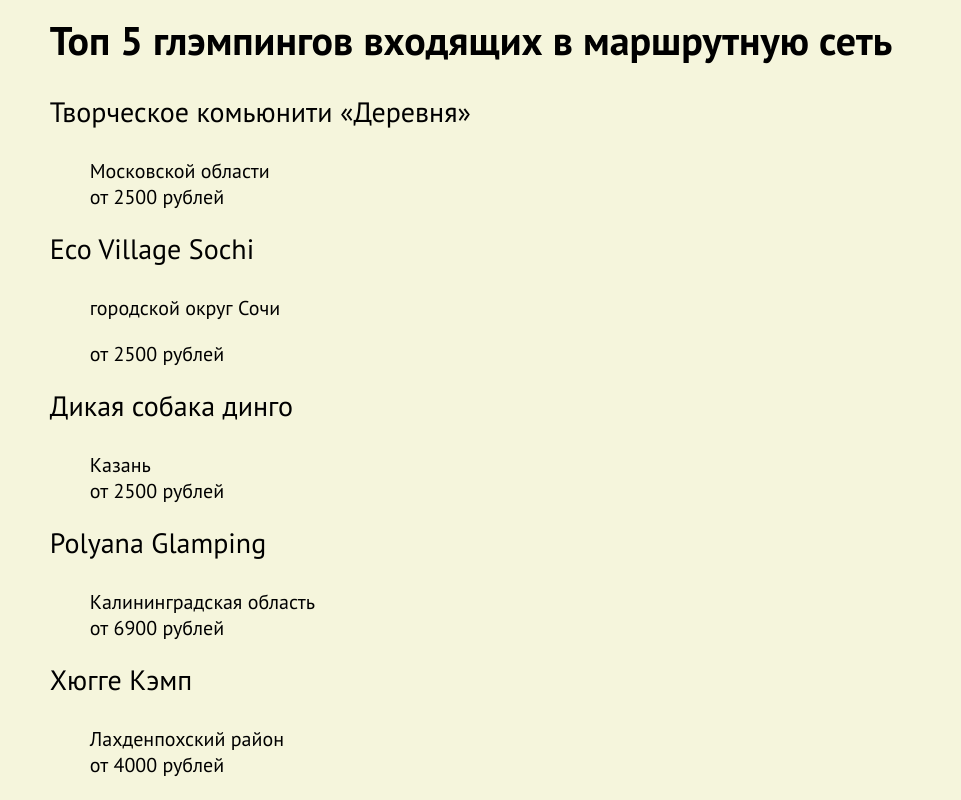
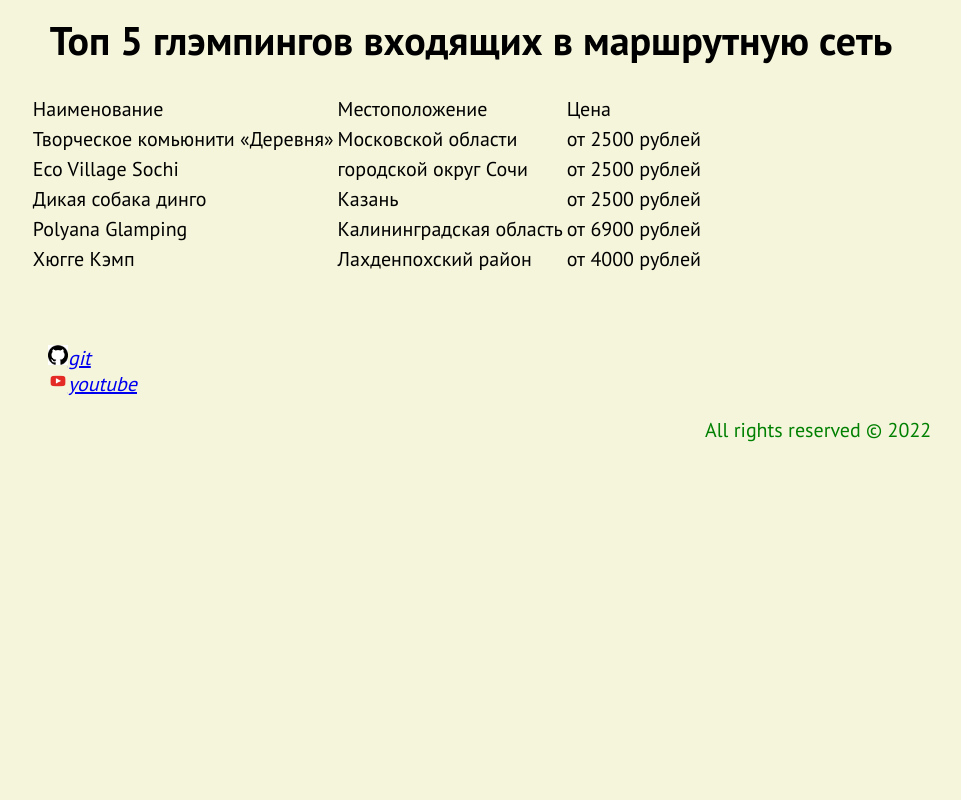
Before and after one commit to Svetoshek/Kalashnikova-211-331-web-dev-2022-1, a plain HTML site: page index.html in a window 1280 px wide. Shown: the part 3880-4680 px from the top of the page, without its empty margins (251-1212 px from the left). After the commit the page ends 4343 px from the top, so only its background shows below. Drawn offline with Linux system fonts and the light colour scheme.

Commit message:
Update index.html

```diff
--- a/index.html
+++ b/index.html
@@ -69,38 +69,46 @@
 		строительство глэмпингов в популярных туристических локациях, в том числе на Байкале, Алтае, в Карелии и на
 		Камчатке.
 		<h1>Топ 5 глэмпингов входящих в маршрутную сеть</h1>
-		<dl>
-			<dt>
-				<p>Творческое комьюнити «Деревня»</p>
-			</dt>
-			<dd>Московской области</dd>
-			<dd>от 2500 рублей</dd>
+		<table>
+			<tr>
+				<td>Наименование</td>
+				<td>Местоположение</td>
+				<td>Цена</td>
+			</tr>
+			<tr>
+				<td>Творческое комьюнити «Деревня»</td>
+				<td>Московской области</td>
+				<td>от 2500 рублей</td>
+			</tr>
+			<tr>
 
-			<dt>
-				<p>Eco Village Sochi</p>
-			</dt>
-			<dd>
-				<p>городской округ Сочи</p>
-			</dd>
-			<dd>
-				<p>от 2500 рублей</p>
-			</dd>
-			<dt>
-				<p>Дикая собака динго</p>
-			</dt>
-			<dd>Казань</dd>
-			<dd>от 2500 рублей</dd>
-			<dt>
-				<p>Polyana Glamping</p>
-			</dt>
-			<dd>Калининградская область</dd>
-			<dd>от 6900 рублей</dd>
-			<dt>
-				<p>Хюгге Кэмп</p>
-			</dt>
-			<dd>Лахденпохский район</dd>
-			<dd>от 4000 рублей</dd>
-		</dl>
+				<td>Eco Village Sochi</td>
+				<td>городской округ Сочи</td>
+				<td>от 2500 рублей</td>
+
+			</tr>
+			<tr>
+
+				<td>Дикая собака динго</td>
+				<td>Казань</td>
+				<td>от 2500 рублей</td>
+
+			</tr>
+			<tr>
+
+				<td>Polyana Glamping</td>
+				<td>Калининградская область</td>
+				<td>от 6900 рублей</td>
+
+			</tr>
+			<tr>
+
+				<td>Хюгге Кэмп</td>
+				<td>Лахденпохский район</td>
+				<td>от 4000 рублей</td>
+
+			</tr>
+		</table>
 	</div>
 	<footer>
 		<div class="git">
```
